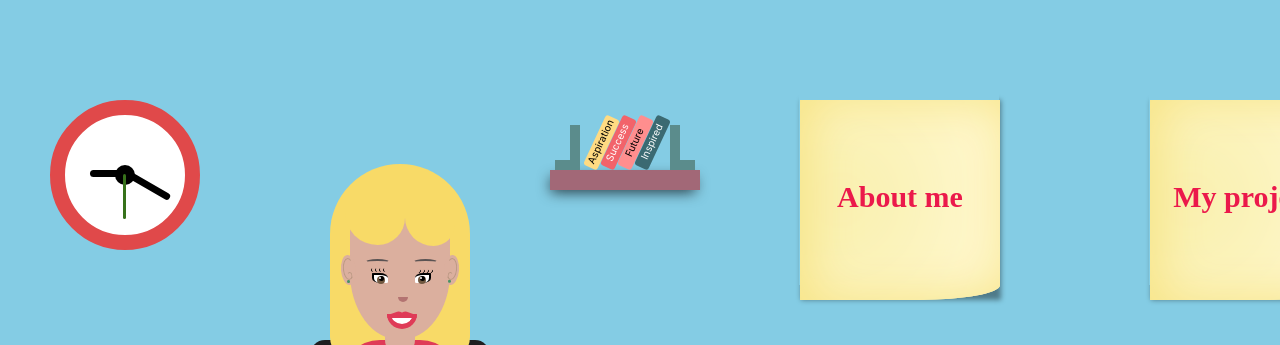
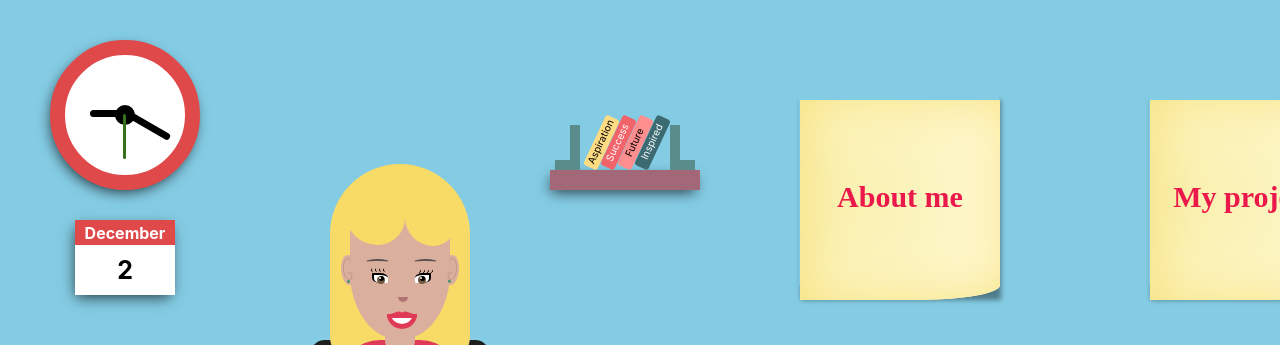
Before and after one commit to deryatanriverdi88/deryatanriverdi, a React (Create React App) app: page / in a window 1280 px wide. Shown: the top 345 px of the page. Built offline with nearby package versions, Linux system fonts and the light colour scheme; a web font is replaced by a local one.

Commit message:
Calendar is added

```diff
--- a/src/App.css
+++ b/src/App.css
@@ -29,8 +29,11 @@ ul li{
   border: 15px solid #e0494a;
   background: white;
   position: absolute;
-  top: 100px;
+  top: 40px;
   border-radius: 50%;
+  -webkit-box-shadow: -2px 5px 14px -3px rgba(0,0,0,0.75);
+-moz-box-shadow: -2px 5px 14px -3px rgba(0,0,0,0.75);
+box-shadow: -2px 5px 14px -3px rgba(0,0,0,0.75);
 }
 
 .dot{
@@ -81,6 +84,32 @@ ul li{
 box-shadow: -2px 5px 14px -3px rgba(0,0,0,0.75);
 }
 
+.calendar{
+  position: absolute;
+  top: 220px;
+  left: 75px;
+  -webkit-box-shadow: -2px 5px 14px -3px rgba(0,0,0,0.75);
+-moz-box-shadow: -2px 5px 14px -3px rgba(0,0,0,0.75);
+box-shadow: -2px 5px 14px -3px rgba(0,0,0,0.75);
+}
+
+.month{
+  width: 100px;
+  height: 25px;
+  background:  #e0494a;
+ color: white;
+ font-weight: bold;
+ padding-top: 3px;
+}
+
+.day{
+  width: 100px;
+  height: 50px;
+  background: white;
+  font-weight: bold;
+  padding-top: 10px;
+  font-size: 25px;
+}
 .book-holder ul li {
   width: 25px;
   height: 45px;
--- a/src/App.js
+++ b/src/App.js
@@ -13,12 +13,53 @@ import AwesomeSliderStyles from 'react-awesome-slider/src/styled/cube-animation'
 class App extends React.Component {
 
   state = {
+    date: new Date().getMonth(),
+    day: new Date().getDay(),
+    month: "",
     bio: false,
     project: false,
     skill: false,
     contact: false
   }
 
+  componentDidMount(){
+    if(this.state.date === 0){
+      this.setState({month: "January"})
+    }
+    else if (this.state.date === 1){
+      this.setState({month: "February"})
+    }
+    else if (this.state.date === 2){
+      this.setState({month: "March"})
+    }
+    else if (this.state.date === 3){
+      this.setState({month: "April"})
+    }
+    else if (this.state.date === 4){
+      this.setState({month: "May"})
+    }
+    else if (this.state.date === 5){
+      this.setState({month: "June"})
+    }
+    else if (this.state.date === 6){
+      this.setState({month: "July"})
+    }
+    else if (this.state.date === 7){
+      this.setState({month: "August"})
+    }
+    else if (this.state.date ===8){
+      this.setState({month: "September"})
+    }
+    else if (this.state.date === 9){
+      this.setState({month: "October"})
+    }
+    else if (this.state.date === 10){
+      this.setState({month: "November"})
+    }
+    else {
+      this.setState({month: "December"})
+    }
+  }
 
   handleBioClick = () => {
     this.setState({
@@ -59,6 +100,10 @@ class App extends React.Component {
             <div className="hour"></div>
             <div className="minute"></div>
             <div className="second"></div>
+          </div>
+          <div className="calendar">
+          <div className="month">{this.state.month}</div>
+          <div className="day">{this.state.day}</div>
           </div>
           <div className="shelf">
             <div className="book-holder">
```
